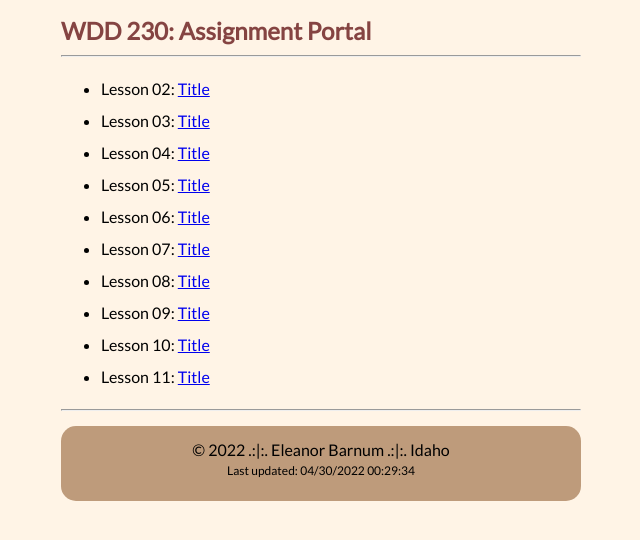
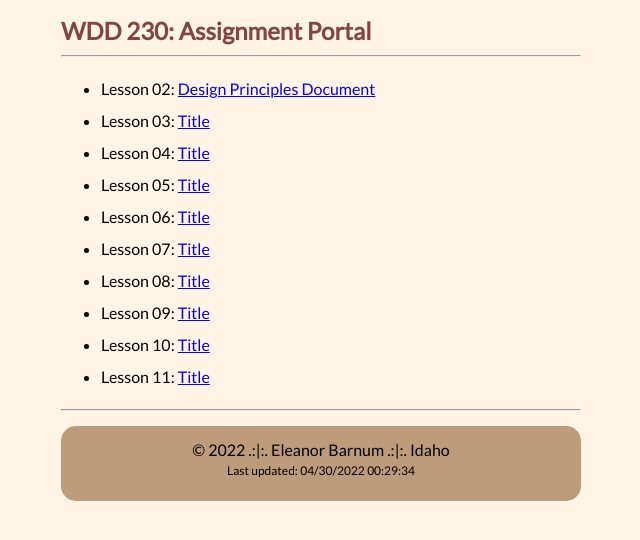
Before and after one commit to eleanorbarnum1/WDD230, a plain HTML site: page index.html in a window 1280 px wide. Shown: the part 178-718 px from the top of the page, without its empty margins (319-959 px from the left). Drawn offline with Linux system fonts and the light colour scheme; a web font is replaced by a local one.

Commit message:
Updated links

```diff
--- a/index.html
+++ b/index.html
@@ -21,7 +21,7 @@
         <h2 class = "title"> WDD 230: Assignment Portal</h2>
         <hr>
         <ul class = "links">
-            <li>Lesson 02: <a href="https://www.google.com" target="_blank">Title</a></li>
+            <li>Lesson 02: <a href="/Week2/index.html" target="_blank">Design Principles Document</a></li>
             <li>Lesson 03: <a href="https://www.google.com" target="_blank">Title</a></li>
             <li>Lesson 04: <a href="https://www.google.com" target="_blank">Title</a></li>
             <li>Lesson 05: <a href="https://www.google.com" target="_blank">Title</a></li>
```
